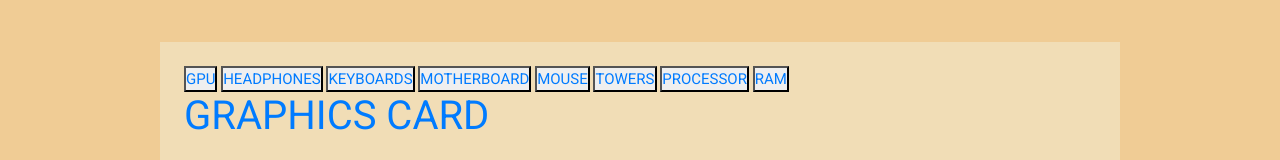
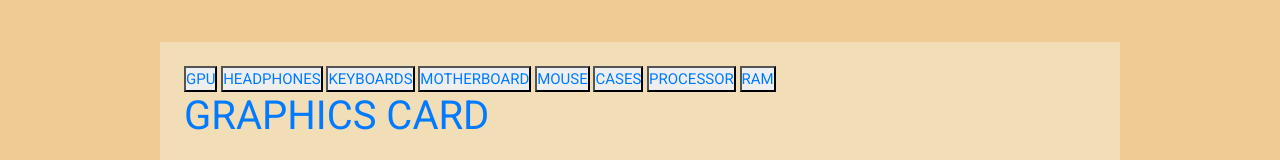
Before and after one commit to JJNiko/-NekoTech, a plain HTML site: page Shop.html in a window 1280 px wide. Shown: the part 235-395 px from the top of the page. Drawn offline with nearby package versions, Linux system fonts and the light colour scheme; files that its build step writes are made by us from their sources.

Commit message:
Update Shop.html

```diff
--- a/Shop.html
+++ b/Shop.html
@@ -74,7 +74,7 @@
         <a href="#mous">MOUSE</a>
       </button>
       <button>
-        <a href="#tow">TOWERS</a>
+        <a href="#tow">CASES</a>
       </button>
       <button>
         <a href="#pro">PROCESSOR</a>
@@ -250,7 +250,7 @@
         </div>
       </div>
       <h1 id="tow">
-        <a href="Products/comphardwarepctower.html ">TOWER</a>
+        <a href="Products/comphardwarepctower.html ">CASES</a>
       </h1>
       <div class="items-container">
         <div class="card-1 card">
```
